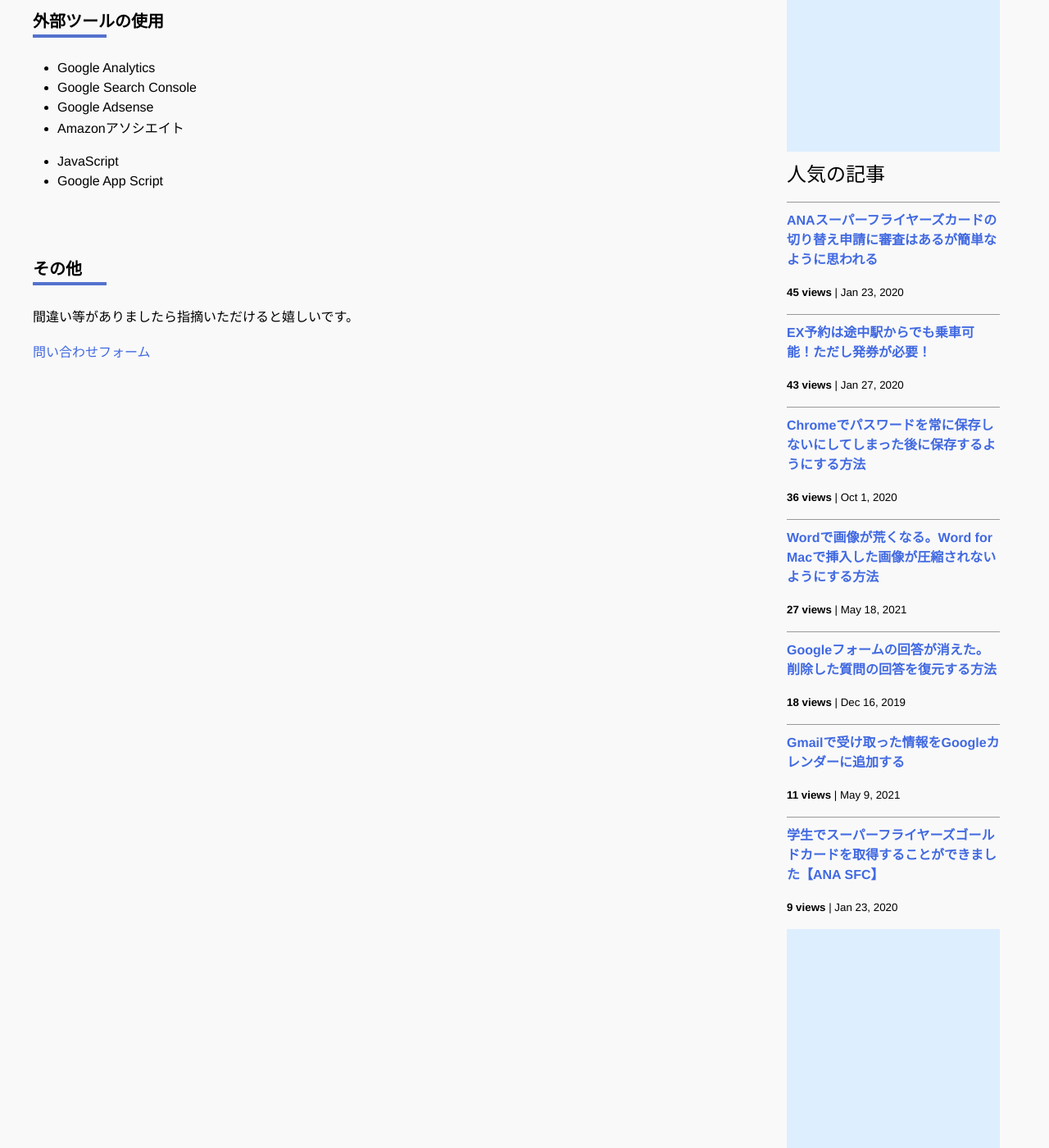
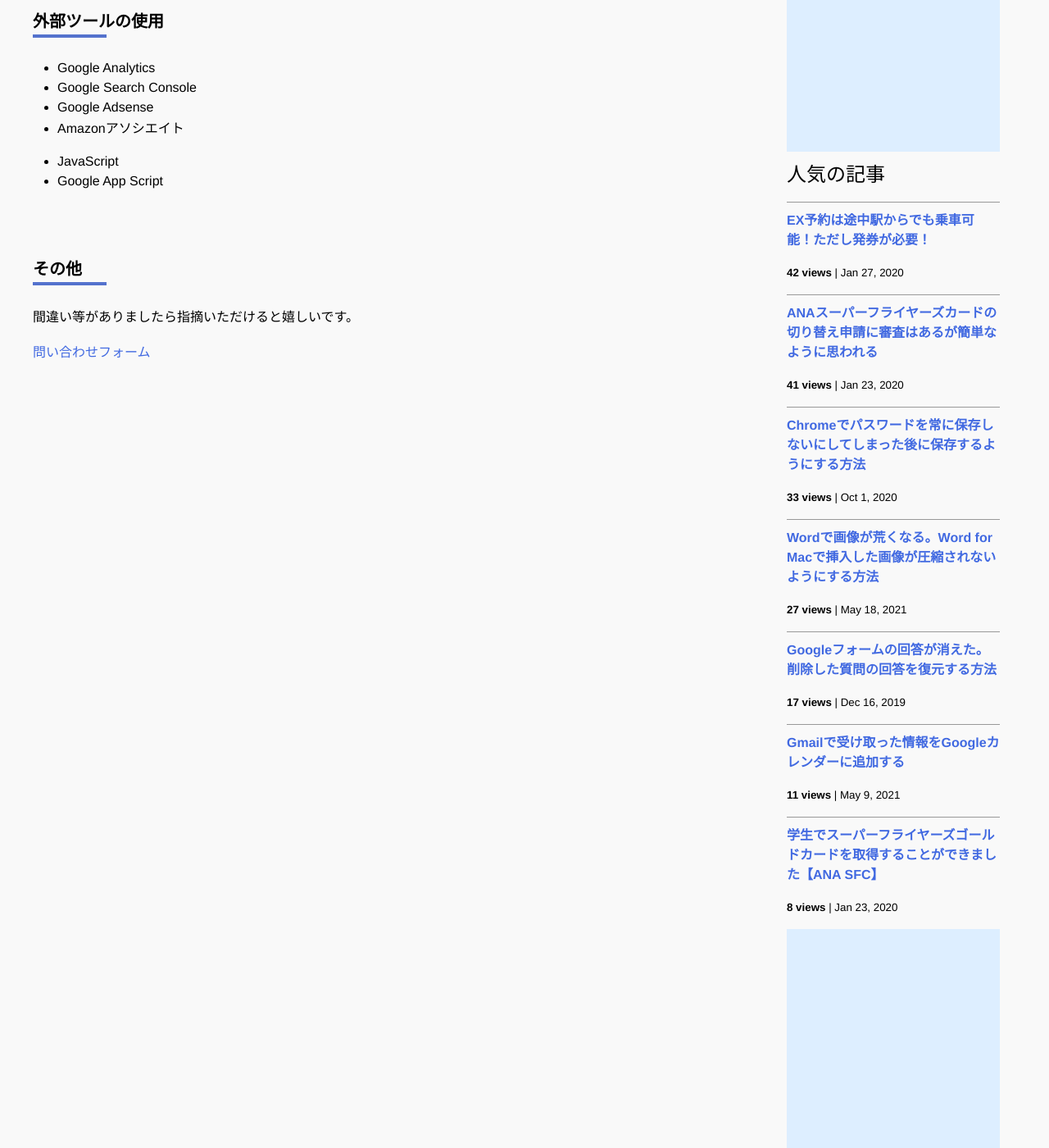
Before and after one commit to iwanaminami/shoyaiwaname, a Jekyll site: the page built from about.markdown, in a window 1280 px wide and 1400 px high, scrolled down 628 px. Shown: the whole window at 82% size. Built offline with Jekyll 4.4.1, drawn with Linux system fonts in a browser that asks for light colours; nearby versions of some CDN libraries; comment, search, counter and statistics services are not loaded.

Commit message:
chore(ga): update _data/popularposts.yml 20260417-0052

```diff
--- a/_data/popularposts.yml
+++ b/_data/popularposts.yml
@@ -1,17 +1,17 @@
 side:
-  - view: 45
+  - view: 42
+    url: "/2020/01/27/ex-rideontheway.html"
+  - view: 41
     url: "/2020/01/23/sfc-judge.html"
-  - view: 43
-    url: "/2020/01/27/ex-rideontheway.html"
-  - view: 36
+  - view: 33
     url: "/2020/10/01/googlepassword.html"
   - view: 27
     url: "/2021/05/18/image-compression-word.html"
-  - view: 18
+  - view: 17
     url: "/2019/12/16/restore-googleform.html"
   - view: 12
     url: "/"
   - view: 11
     url: "/2021/05/09/gmailtocalendar.html"
-  - view: 9
+  - view: 8
     url: "/2020/01/23/sfcgold.html"
```
